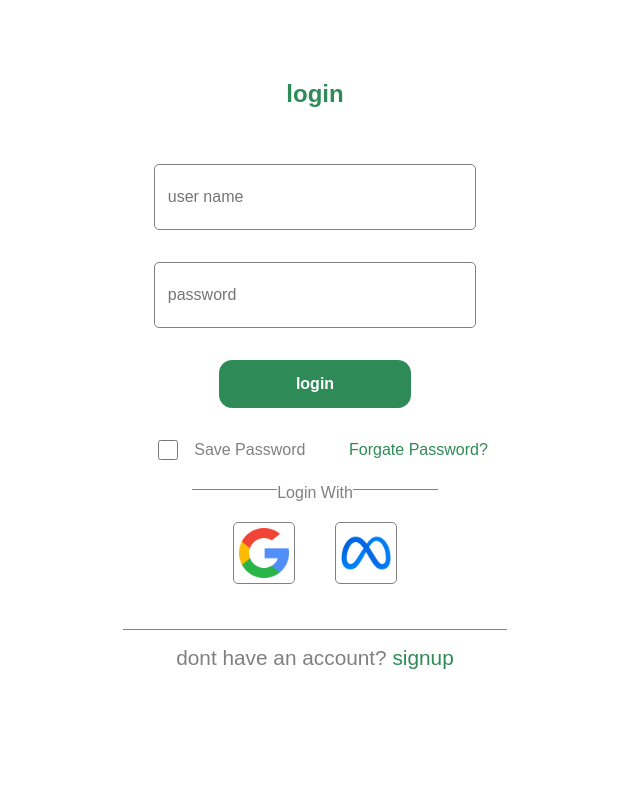
After one commit to AbdulkerimA/online-booking-system, a PHP site: page /login.php in a window 1280 px wide. The commit adds this page. Shown: the whole page, without its empty margins (325-965 px from the left). Run offline with PHP 8.4, Linux system fonts and the light colour scheme.

Commit message:
login page

```diff
--- /dev/null
+++ b/asset/js/login.js
@@ -0,0 +1,9 @@
+function setSize () {
+    let width = window.innerWidth;
+    let height = window.innerHeight;
+
+    document.getElementById("container").style.width = width + "px";
+    document.getElementById("container").style.height = height + "px";
+}
+
+setInterval(setSize,1000);
--- /dev/null
+++ b/asset/style/login.css
@@ -0,0 +1,140 @@
+* {
+  padding: 0px;
+  margin: 0px;
+}
+
+#container {
+  position: absolute;
+  background-color: transparent;
+  display: flex;
+  justify-content: center;
+  align-items: center;
+  background-color: transparent;
+}
+#container #loginArea {
+  width: 30%;
+  height: 90%;
+  background-color: white;
+  border-radius: 3vw;
+  display: flex;
+  flex-direction: column;
+  position: relative;
+}
+#container #loginArea h2 {
+  width: 100%;
+  display: flex;
+  justify-content: center;
+  font-family: Arial, Helvetica, sans-serif;
+  font-size: 1.5em;
+  color: seagreen;
+  margin: 5vh 0px;
+}
+#container #loginArea form {
+  display: flex;
+  flex-direction: column;
+  align-items: center;
+}
+#container #loginArea form input {
+  border: 1px solid gray;
+  border-radius: 5px;
+  padding-left: 1vw;
+  width: 80%;
+  height: 8vh;
+  margin: 2vh;
+  font-family: Arial, Helvetica, sans-serif;
+  font-size: 1em;
+}
+#container #loginArea form button {
+  width: 50%;
+  height: 6vh;
+  margin: 2vh 0px;
+  display: flex;
+  justify-content: center;
+  align-items: center;
+  font-size: 1em;
+  font-weight: bold;
+  color: white;
+  background-color: seagreen;
+  border-radius: 1vw;
+  border: 1px solid seagreen;
+}
+#container #loginArea form button:hover {
+  background-color: rgba(24, 71, 45, 0.863);
+}
+#container #loginArea form #option {
+  display: flex;
+  justify-content: space-between;
+  align-items: center;
+  /*border: 1px solid gray;*/
+  width: 90%;
+}
+#container #loginArea form #option div {
+  display: flex;
+  align-items: center;
+}
+#container #loginArea form #option div input {
+  width: 20px;
+  height: 20px;
+}
+#container #loginArea form #option div label {
+  font-family: Arial, Helvetica, sans-serif;
+  font-size: 1em;
+  text-transform: capitalize;
+  margin-right: 20px;
+  color: gray;
+}
+#container #loginArea form #option span {
+  font-family: Arial, Helvetica, sans-serif;
+  font-size: 1em;
+  text-transform: capitalize;
+}
+#container #loginArea form #option span a {
+  text-decoration: none;
+  color: seagreen;
+}
+#container #loginArea form #socialmedia {
+  width: 80%;
+  display: flex;
+  flex-direction: column;
+  align-items: center;
+}
+#container #loginArea form #socialmedia span {
+  background-color: white;
+  color: gray;
+  text-transform: capitalize;
+  margin-top: 1vh;
+  font-family: Arial, Helvetica, sans-serif;
+  font-size: 1em;
+  z-index: 1;
+}
+#container #loginArea form #socialmedia div {
+  border-top: 1px solid gray;
+  width: 80%;
+  padding: 4vh 0px;
+  display: flex;
+  justify-content: space-evenly;
+  position: relative;
+  bottom: 1.6vh;
+  z-index: 0;
+}
+#container #loginArea form #socialmedia div img {
+  width: 50px;
+  height: 50px;
+  padding: 5px;
+  border: 0.5px solid gray;
+  border-radius: 5px;
+}
+#container #loginArea form #signup {
+  border-top: 0.5px solid gray;
+  width: 100%;
+  padding-top: 2vh;
+  font-family: Arial, Helvetica, sans-serif;
+  font-size: 1.3em;
+  color: gray;
+  display: flex;
+  justify-content: center;
+}
+#container #loginArea form #signup a {
+  color: seagreen;
+  text-decoration: none;
+}/*# sourceMappingURL=login.css.map */
--- /dev/null
+++ b/asset/style/login.scss
@@ -0,0 +1,140 @@
+*{
+    padding: 0px;
+    margin: 0px;
+}
+#container{
+    position: absolute;
+    background-color: transparent;
+    display: flex;
+    justify-content: center;
+    align-items: center;
+    background-color: transparent;
+    #loginArea{
+        width: 30%;
+        height: 90%;
+        background-color: white;
+        border-radius: 3vw;
+        display: flex;
+        flex-direction: column;
+        position: relative;
+        h2{
+            width: 100%;
+            display: flex;
+            justify-content: center;
+            font-family: Arial, Helvetica, sans-serif;
+            font-size: 1.5em;
+            color: seagreen;
+            margin: 5vh 0px;
+        }
+        form{
+            display: flex;
+            flex-direction: column;
+            align-items: center;
+            input{
+                border: 1px solid gray;
+                border-radius: 5px;
+                padding-left: 1vw;
+                width: 80%;
+                height: 8vh;
+                margin: 2vh;
+                font-family: Arial, Helvetica, sans-serif;
+                font-size: 1em;
+            }
+            button{
+                width: 50%;
+                height: 6vh;
+                margin: 2vh 0px;
+                display: flex;
+                justify-content: center;
+                align-items: center;
+                font-size: 1em;
+                font-weight: bold;
+                color: white;
+                background-color: seagreen;
+                border-radius: 1vw;
+                border: 1px solid seagreen;
+            }
+            button:hover {
+                background-color: rgba(24, 71, 45, 0.863);
+            }
+            #option{
+                display: flex;
+                justify-content: space-between;
+                align-items: center;
+                /*border: 1px solid gray;*/
+                width: 90%;
+                div{
+                    display: flex;
+                    align-items: center;
+                    input{
+                        width: 20px ;
+                        height: 20px;
+                    }
+                    label{
+                        font-family: Arial, Helvetica, sans-serif;
+                        font-size: 1em;
+                        text-transform: capitalize;
+                        margin-right: 20px;
+                        color: gray;
+                    }
+                }
+                span{
+                    font-family: Arial, Helvetica, sans-serif;
+                    font-size: 1em;
+                    text-transform: capitalize;
+                    a{
+                        text-decoration: none;
+                        color: seagreen;
+                    }
+                }
+            }
+
+            #socialmedia{
+                width: 80%;
+                display: flex;
+                flex-direction: column;
+                align-items: center;
+                span{
+                    background-color: white;
+                    color: gray;
+                    text-transform: capitalize;
+                    margin-top:1vh;
+                    font-family: Arial, Helvetica, sans-serif;
+                    font-size: 1em;
+                    z-index: 1;
+                }
+                div{
+                    border-top: 1px solid gray;
+                    width: 80%;
+                    padding: 4vh 0px;
+                    display: flex;
+                    justify-content: space-evenly;
+                    position: relative;
+                    bottom: 1.6vh;
+                    z-index: 0;
+                    img{
+                        width: 50px;
+                        height: 50px;
+                        padding: 5px;
+                        border: 0.5px solid gray;
+                        border-radius: 5px;
+                    }
+                }
+            }
+            #signup{
+                border-top: 0.5px solid gray;
+                width: 100%;
+                padding-top:2vh;
+                font-family: Arial, Helvetica, sans-serif;
+                font-size: 1.3em;
+                color: gray;
+                display: flex;
+                justify-content: center;
+                a{
+                    color: seagreen;
+                    text-decoration: none;
+                }
+            }
+        }
+    }
+}
--- a/index.php
+++ b/index.php
@@ -32,6 +32,10 @@
 
     <!-- main sectiion of this page-->
     <main>
+        <!-- include login page -->
+        <?php
+        //include "./login.php";
+        ?>
         <div id="home">
             <section id="sec1">
                 <!-- hero section -->
--- /dev/null
+++ b/login.php
@@ -0,0 +1,50 @@
+<?php
+// check if user loged in in another tab
+//if yes redirect him to the home page
+?>
+
+<!DOCTYPE html>
+<html lang="en">
+
+<head>
+    <meta charset="UTF-8">
+    <meta name="viewport" content="width=device-width, initial-scale=1.0">
+    <link rel="stylesheet" href="./asset/style/login.css">
+    <title>Document</title>
+</head>
+
+<body>
+    <div id="container">
+        <div id="loginArea">
+            <h2>login</h2>
+            <form action="" method="post">
+                <input type="text" name="uname" id="uname" placeholder="user name">
+                <input type="password" name="pass" id="pss" placeholder="password">
+                <button type="submit">login</button>
+                <div id="option">
+                    <div>
+                        <input type="checkbox" name="save" id="savepass">
+                        <label for="savepass">Save password</label>
+                    </div>
+                    <span id="forget">
+                        <a href="#" target="_blank">forgate password?</a>
+                    </span>
+                </div>
+                <div id="socialmedia">
+                    <span> login with </span>
+                    <div>
+                        <img src="./asset/images/search.png" alt="google">
+                        <img src="./asset/images/meta.png" alt="meta">
+                    </div>
+                </div>
+
+                <div id="signup">
+                    <span>dont have an account? <a href="#">signup</a></span>
+                </div>
+            </form>
+        </div>
+    </div>
+</body>
+<script src="./asset/js/login.js"></script>
+
+</html>
```
Also changed, not shown: asset/images/meta.png (added), asset/images/search.png (added), 1 other file.
